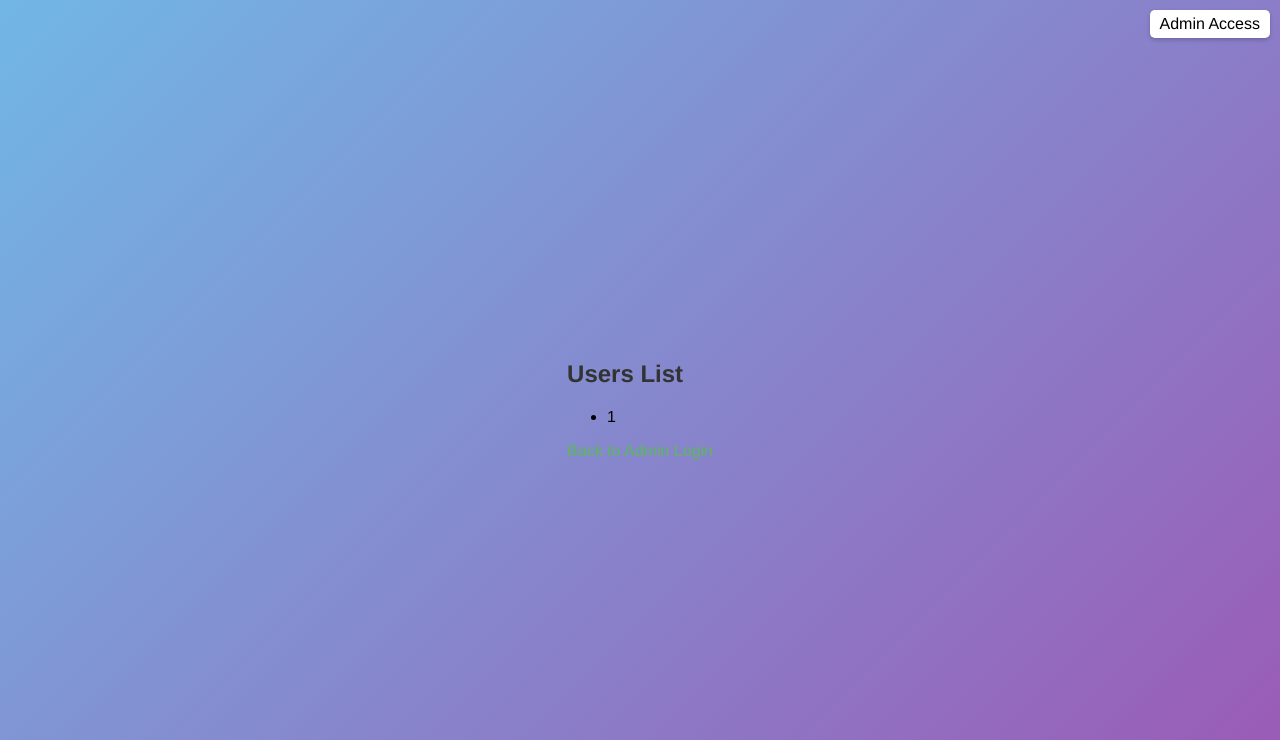
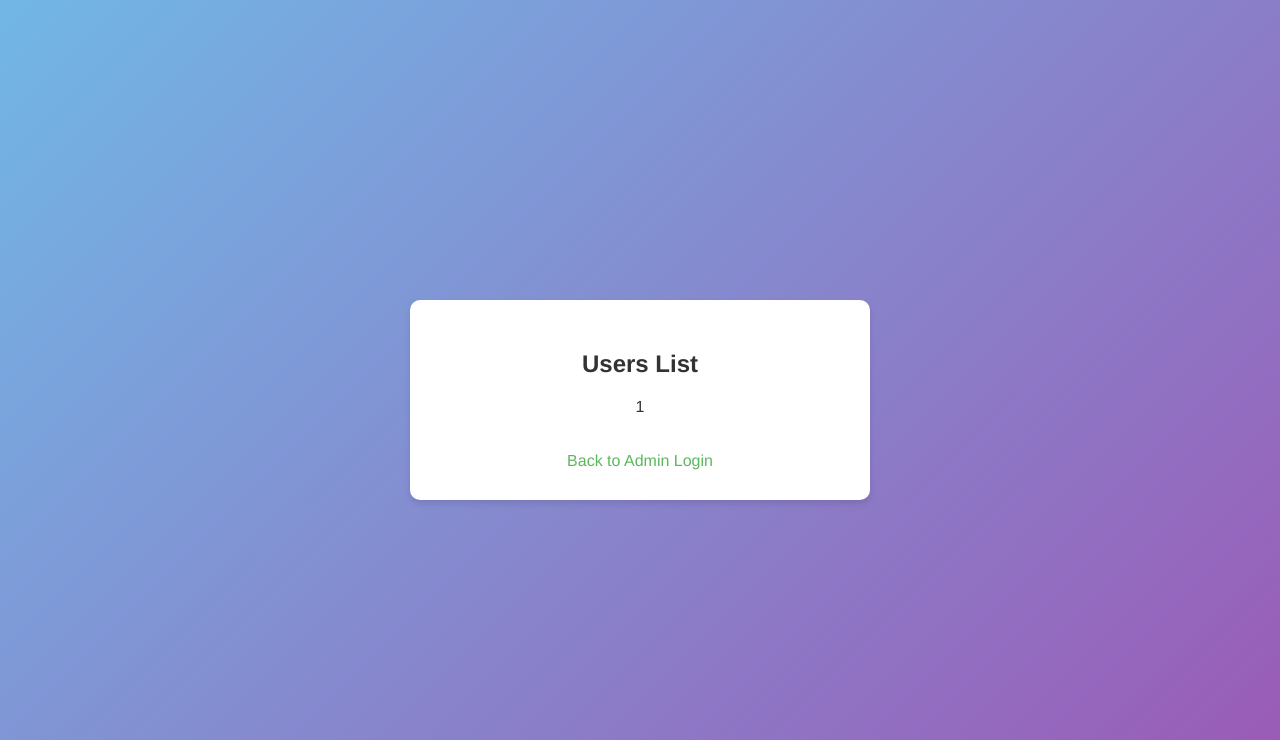
Before and after one commit to rociowos/Login-System-with-Flask, a Python web app: template templates/view_users.html in a window 1280 px wide. Shown: the top 740 px of the page. Run offline with Jinja, Linux system fonts and the light colour scheme; the template is opened without the code that fills it: most values are stand-ins (such as "Sample title", 1, 10 or a date in 2020).

Commit message:
arreglos

```diff
--- a/static/style.css
+++ b/static/style.css
@@ -37,6 +37,45 @@ header {
     font-weight: bold;
     color: #333333;
 }
+
+.user-list-container {
+    background-color: #ffffff;
+    padding: 30px;
+    border-radius: 10px;
+    box-shadow: 0 4px 6px rgba(0, 0, 0, 0.1);
+    width: 100%;
+    max-width: 400px;
+    text-align: center;
+}
+
+h2 {
+    margin-bottom: 20px;
+    color: #333333;
+}
+
+ul {
+    list-style-type: none;
+    padding: 0;
+    color: #333333;
+}
+
+ul li {
+    margin-bottom: 10px;
+    font-size: 16px;
+}
+
+.back-link {
+    display: inline-block;
+    margin-top: 20px;
+    color: #5cb85c;
+    text-decoration: none;
+    font-size: 16px;
+}
+
+.back-link:hover {
+    text-decoration: underline;
+}
+
 
 /* Estilos para los contenedores */
 .login-container, .success-container {
@@ -128,6 +167,13 @@ a:hover {
     margin-bottom: 10px;
 }
 
+.success {
+    color: rgb(72, 221, 72);
+    font-size: 0.9em;
+    margin-top: 20px;
+    margin-bottom: 10px;
+}
+
 /* Estilos para la página de éxito */
 .success-container {
     background-color: #f9f9f9;
@@ -158,3 +204,19 @@ a:hover {
 .success-container a:hover {
     text-decoration: underline;
 }
+
+
+.password-container {
+    display: flex;
+    align-items: center;
+}
+
+.password-container input {
+    flex: 1;
+}
+
+.toggle-password {
+    cursor: pointer;
+    margin-left: 10px;
+    font-size: 20px;
+}
--- a/templates/view_users.html
+++ b/templates/view_users.html
@@ -1,27 +1,20 @@
 <!DOCTYPE html>
-<html lang="en">
+<html lang="es">
 <head>
     <meta charset="UTF-8">
     <meta name="viewport" content="width=device-width, initial-scale=1.0">
-    <title>View Users</title>
+    <title>Users List</title>
     <link rel="stylesheet" href="{{ url_for('static', filename='style.css') }}">
 </head>
 <body>
-    <header>
-        <div class="admin-access">
-            Admin Access
-        </div>
-    </header>
-    <div class="users-container">
+    <div class="user-list-container">
         <h2>Users List</h2>
         <ul>
             {% for user in users %}
                 <li>{{ user[0] }}</li>
-            {% else %}
-                <li>No users found.</li>
             {% endfor %}
         </ul>
-        <a href="{{ url_for('admin_login') }}">Back to Admin Login</a>
+        <a class="back-link" href="{{ url_for('admin_login') }}">Back to Admin Login</a>
     </div>
 </body>
 </html>
```
Also changed, not shown: static/script.js (added, +13 -0 lines), templates/admin_login.html (+8 -1 lines), templates/login.html (+8 -1 lines), templates/register.html (+12 -3 lines).
